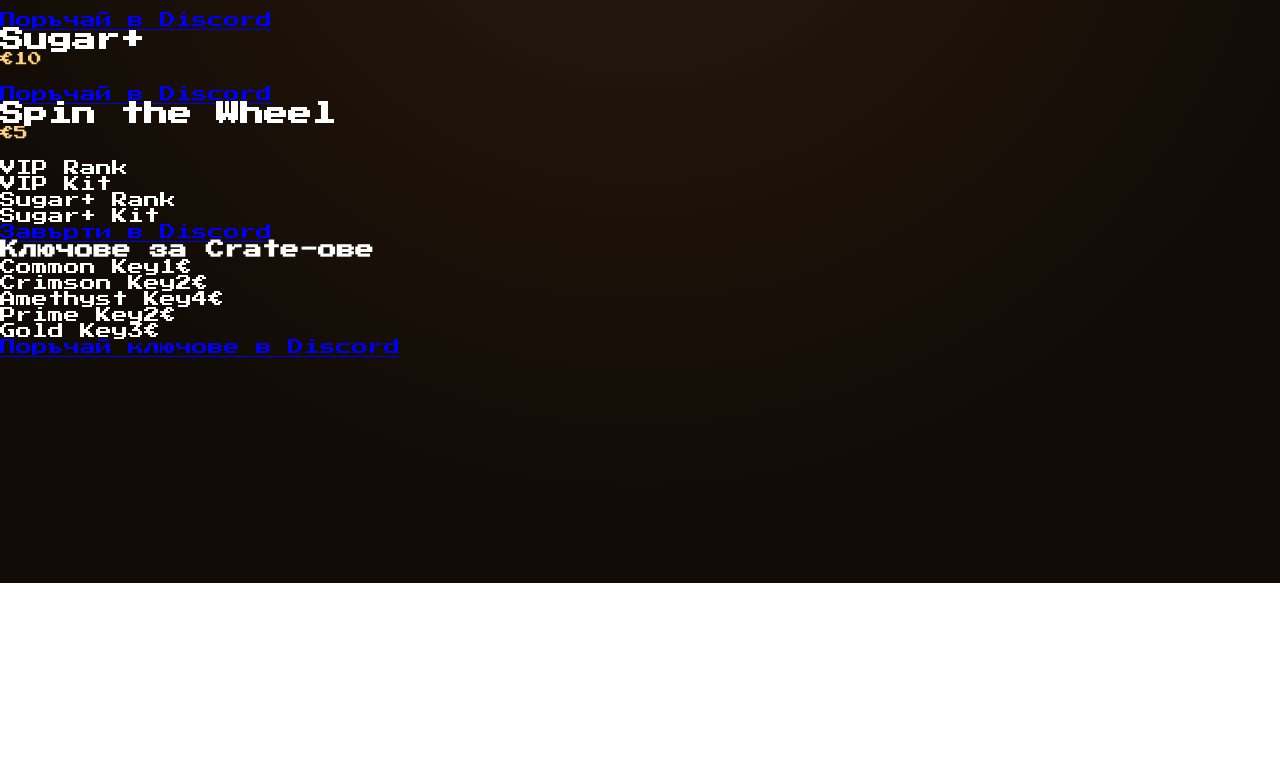
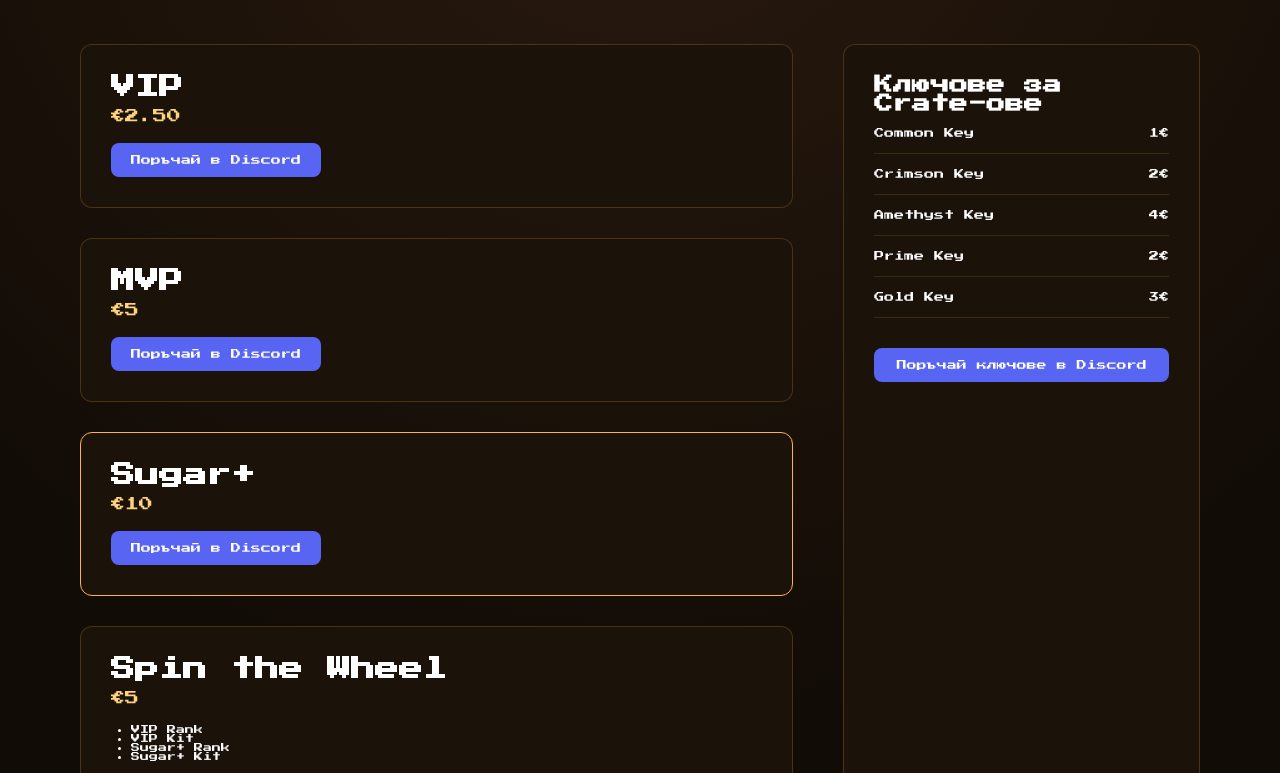
Before and after one commit to Mitko34560/sugarsmp, a plain HTML site: page shop.html in a window 1280 px wide. Shown: the part 217-990 px from the top of the page. Before the commit the page ends 800 px from the top, so only its background shows below. Drawn offline with Linux system fonts and the light colour scheme.

Commit message:
Update style.css

```diff
--- a/style.css
+++ b/style.css
@@ -236,3 +236,94 @@ font-size:9px;
 .discord-order:hover{
 text-decoration:underline;
 }
+.shop-section{
+padding:120px 40px;
+max-width:1200px;
+margin:auto;
+}
+
+.shop-sub{
+margin-bottom:50px;
+color:#ccc;
+font-size:10px;
+}
+
+.shop-layout{
+display:grid;
+grid-template-columns:2fr 1fr;
+gap:50px;
+}
+
+.products{
+display:flex;
+flex-direction:column;
+gap:30px;
+}
+
+.product{
+background:#1b120a;
+padding:30px;
+border-radius:12px;
+border:1px solid #ffb34733;
+transition:0.3s;
+}
+
+.product:hover{
+transform:translateY(-6px);
+box-shadow:0 0 25px #ffb34755;
+}
+
+.highlight{
+border:1px solid #ffb347;
+}
+
+.spin ul{
+margin:15px 0;
+font-size:9px;
+padding-left:20px;
+}
+
+.price{
+color:#ffd27f;
+margin:10px 0 20px 0;
+}
+
+.discord-btn{
+display:inline-block;
+background:#5865F2;
+color:white;
+padding:12px 20px;
+border-radius:8px;
+text-decoration:none;
+font-size:10px;
+transition:0.3s;
+}
+
+.discord-btn:hover{
+background:#4752c4;
+}
+
+.discord-btn.full{
+display:block;
+margin-top:30px;
+text-align:center;
+}
+
+.keys{
+background:#1b120a;
+padding:30px;
+border-radius:12px;
+border:1px solid #ffb34733;
+}
+
+.key{
+display:flex;
+justify-content:space-between;
+padding:15px 0;
+border-bottom:1px solid #ffb34722;
+font-size:10px;
+}
+
+.key:last-child{
+border-bottom:none;
+}
```
